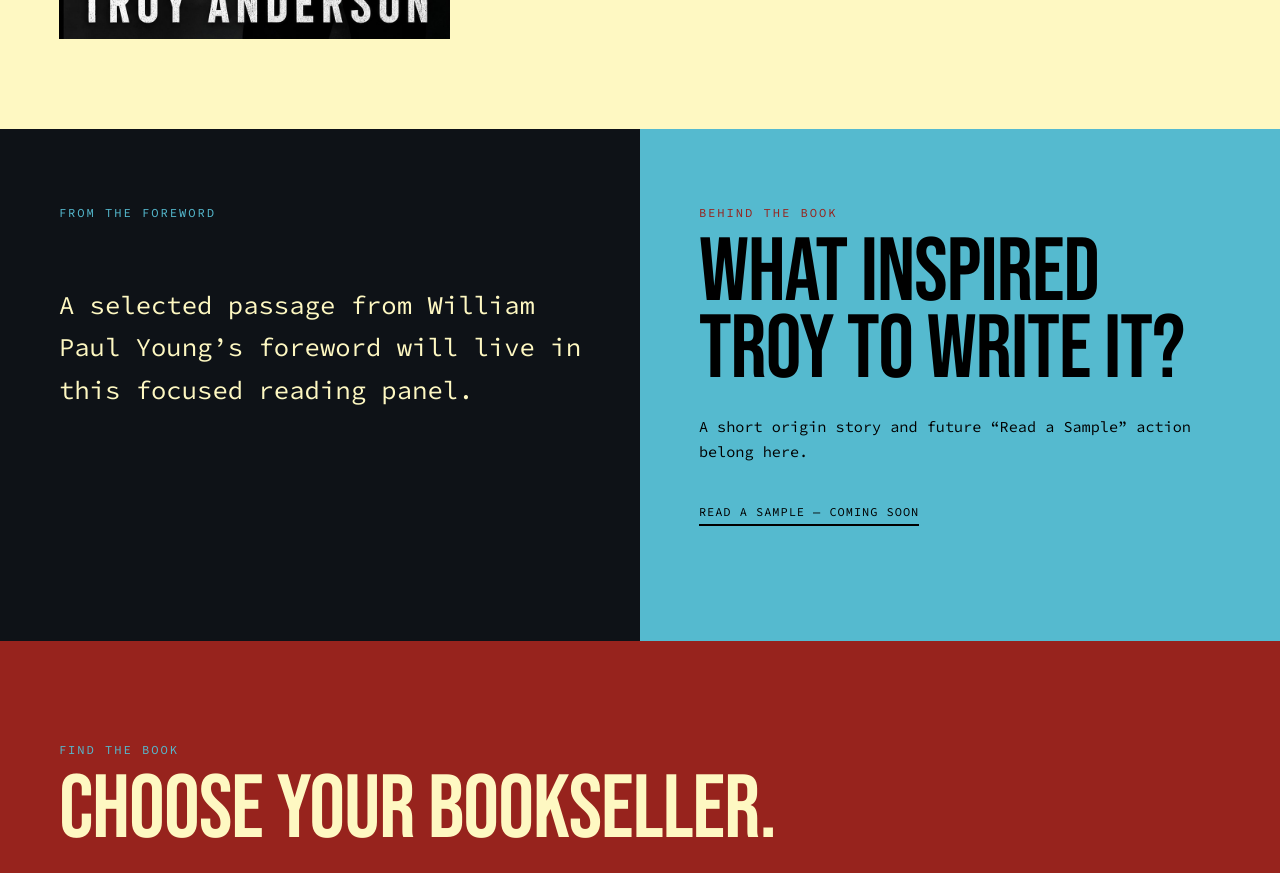
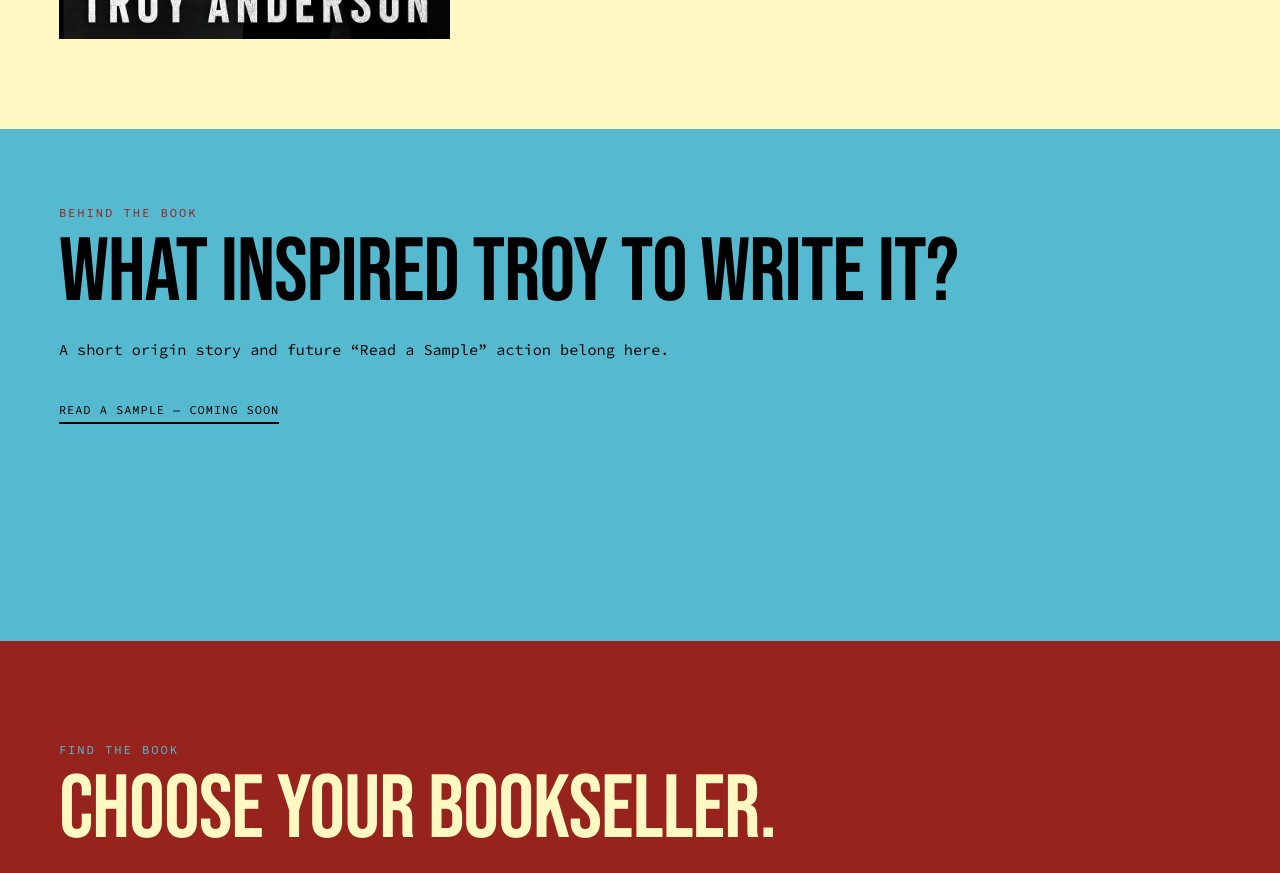
Before and after one commit to grey-highroads/troy-anderson-website, a Next.js app: page /book in a window 1280 px wide. Shown: the part 1580-2453 px from the top of the page. Built offline with nearby package versions, Linux system fonts and the light colour scheme; no server answers.

Commit message:
Remove Book foreword from page and CMS

```diff
--- a/app/book/page.tsx
+++ b/app/book/page.tsx
@@ -72,16 +72,6 @@ export default async function BookPage() {
       </section>
 
       <section className="book-notes-grid">
-        <article className="book-note book-note--ink">
-          <p className="section-label">From the Foreword</p>
-          <blockquote>
-            {book?.forewordExcerpt ||
-              "A selected passage from William Paul Young’s foreword will live in this focused reading panel."}
-            {book?.forewordByline ? (
-              <cite>— {book.forewordByline}</cite>
-            ) : null}
-          </blockquote>
-        </article>
         <article className="book-note book-note--cyan">
           <p className="section-label">Behind the Book</p>
           <h2>
--- a/app/globals.css
+++ b/app/globals.css
@@ -982,7 +982,7 @@ button {
 
 .book-notes-grid {
   display: grid;
-  grid-template-columns: repeat(2, minmax(0, 1fr));
+  grid-template-columns: minmax(0, 1fr);
 }
 
 .book-note {
--- a/lib/sanity/book.ts
+++ b/lib/sanity/book.ts
@@ -28,8 +28,6 @@ export type BookContent = {
   coverImageAlt?: string;
   overviewHeading?: string;
   overviewBody?: PortableTextBlock[];
-  forewordExcerpt?: string;
-  forewordByline?: string;
   inspirationHeading?: string;
   inspirationBody?: PortableTextBlock[];
   sampleUrl?: string;
@@ -47,8 +45,6 @@ const bookQuery = `*[_type == "book"] | order(_updatedAt desc)[0]{
   "coverImageAlt": coverImage.alt,
   overviewHeading,
   overviewBody,
-  forewordExcerpt,
-  forewordByline,
   inspirationHeading,
   inspirationBody,
   sampleUrl,
```
Also changed, not shown: 1 other file (tests, documents, lock files or other folders).
